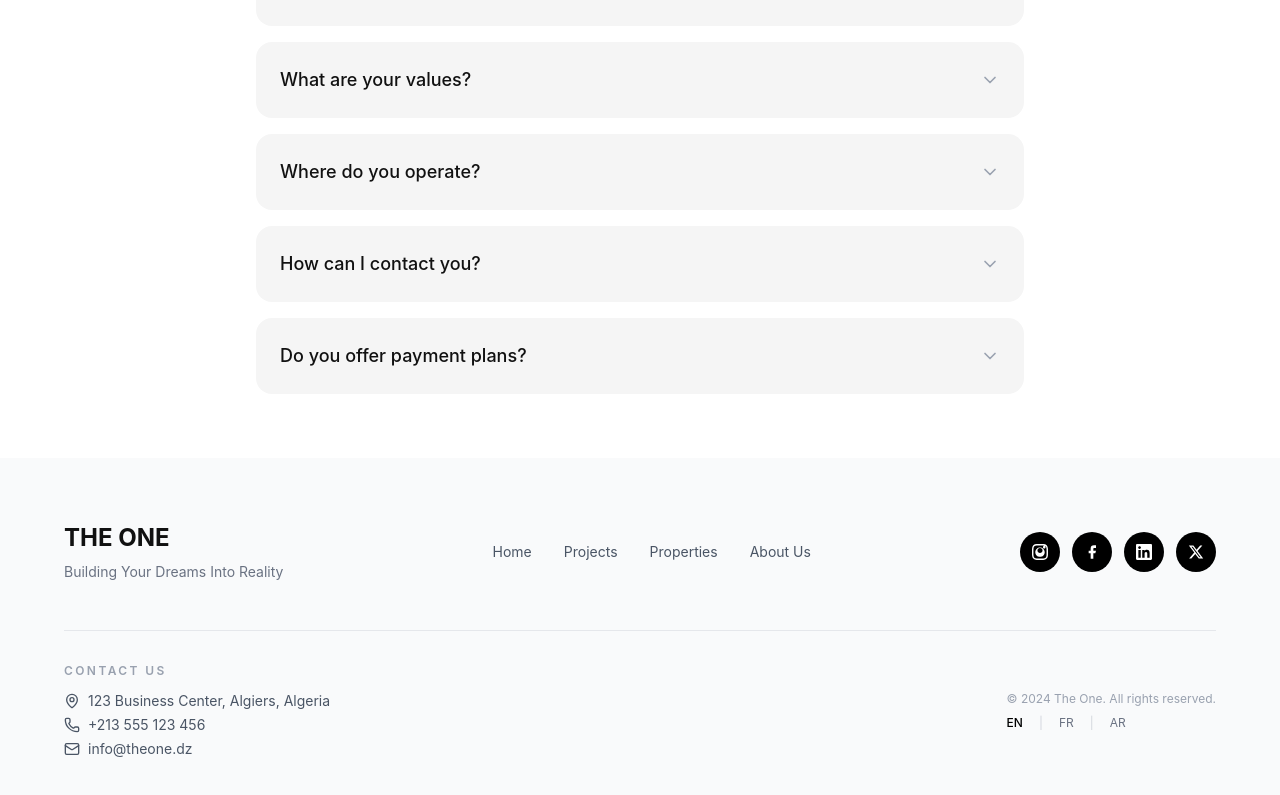
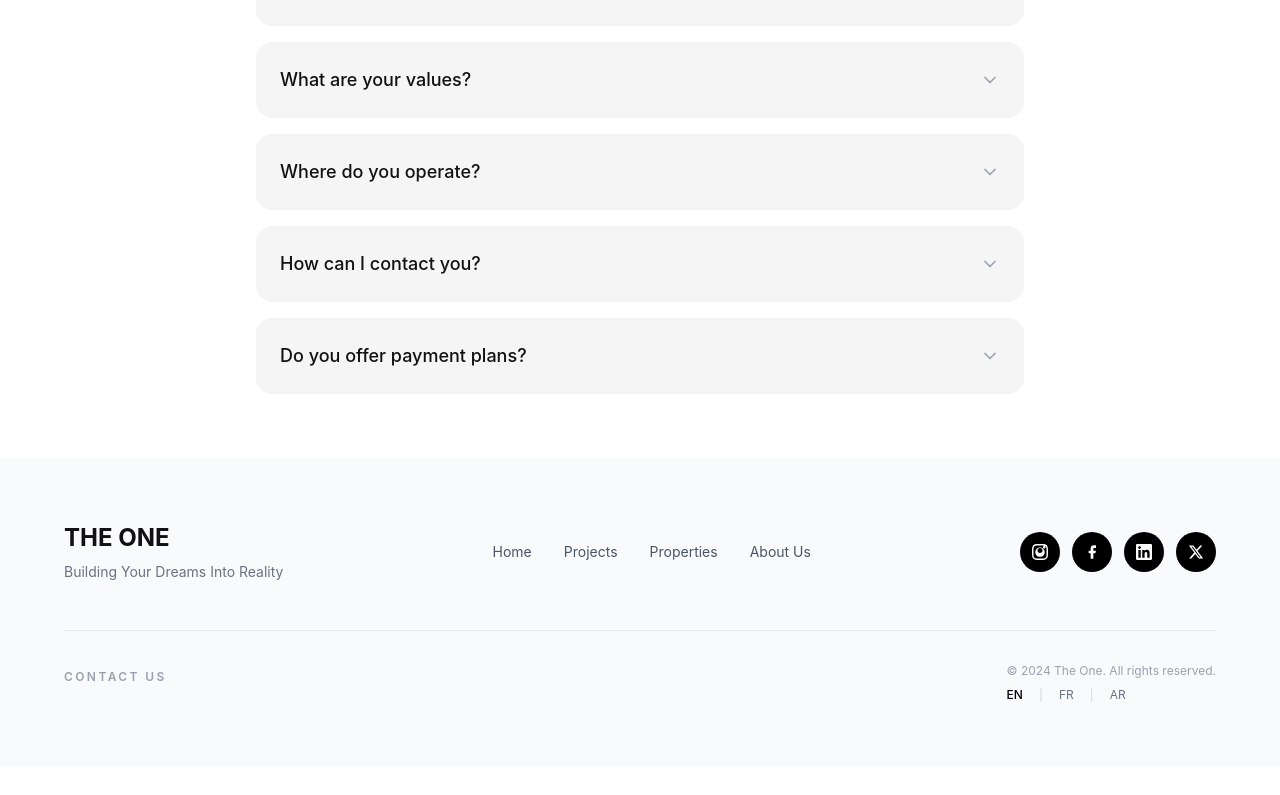
Before and after one commit to 9uxsnx-sys/new-real-estate-project, a React (Vite) app in the folder real estate frontend/: page /en in a window 1280 px wide. Shown: the part 3568-4363 px from the top of the page. After the commit the page ends 4335 px from the top, so only its background shows below. Built offline with nearby package versions, Linux system fonts and the light colour scheme; no server answers; a web font is replaced by a local one.

Commit message:
feat: Only show contact fields if they exist in backend

```diff
--- a/real estate frontend/src/components/sections/Footer.tsx
+++ b/real estate frontend/src/components/sections/Footer.tsx
@@ -107,18 +107,24 @@ export const Footer: React.FC = () => {
               {activeContent.contactTitle}
             </span>
             <div className="flex flex-col gap-1 text-sm text-gray-600">
+              {contact?.address && (
                 <div className="flex items-center gap-2">
                   <MapPin className="w-4 h-4" />
-                <span>{contact?.address || activeContent.address}</span>
+                  <span>{contact.address}</span>
                 </div>
+              )}
+              {contact?.phone && (
                 <div className="flex items-center gap-2">
                   <Phone className="w-4 h-4" />
-                <span>{contact?.phone || activeContent.phone}</span>
+                  <span>{contact.phone}</span>
                 </div>
+              )}
+              {contact?.email && (
                 <div className="flex items-center gap-2">
                   <Mail className="w-4 h-4" />
-                <span>{contact?.email || activeContent.email}</span>
+                  <span>{contact.email}</span>
                 </div>
+              )}
             </div>
           </div>
 
```
Lines whose indentation alone changed are shown as unchanged.
